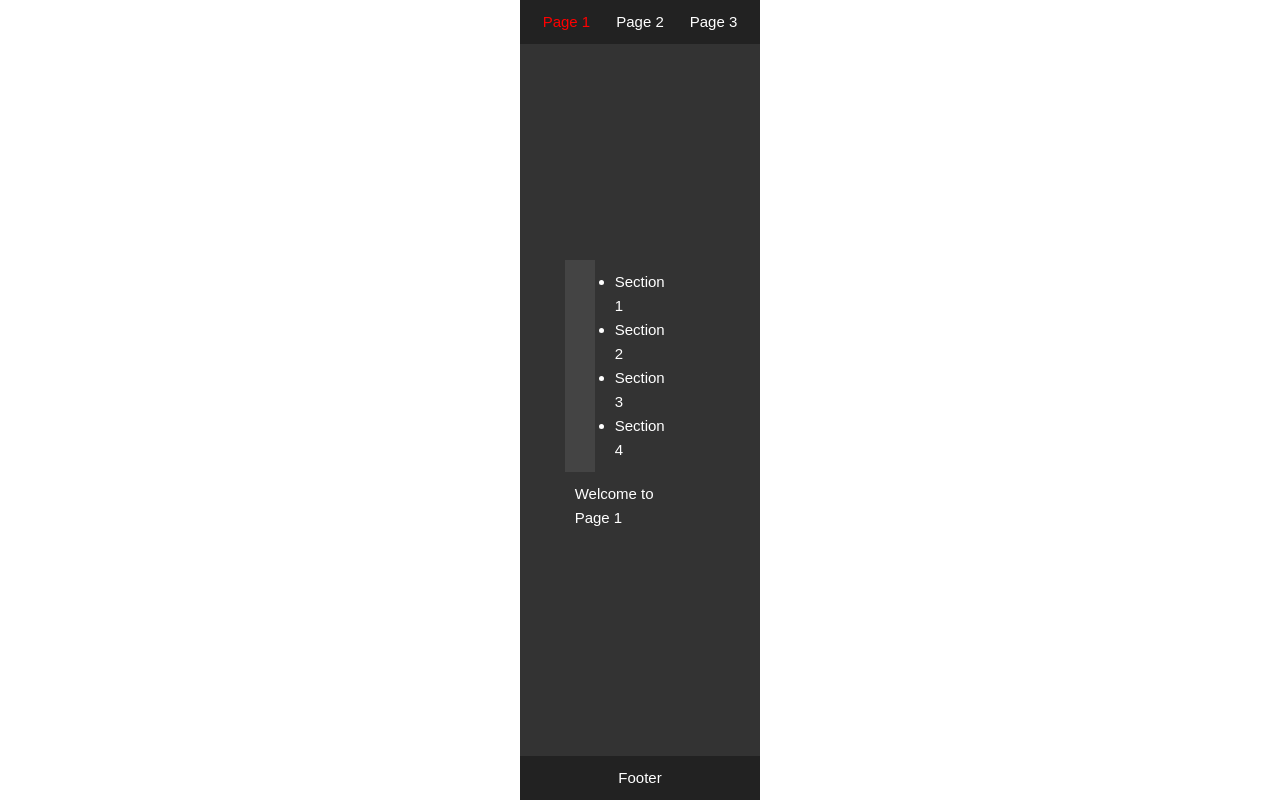
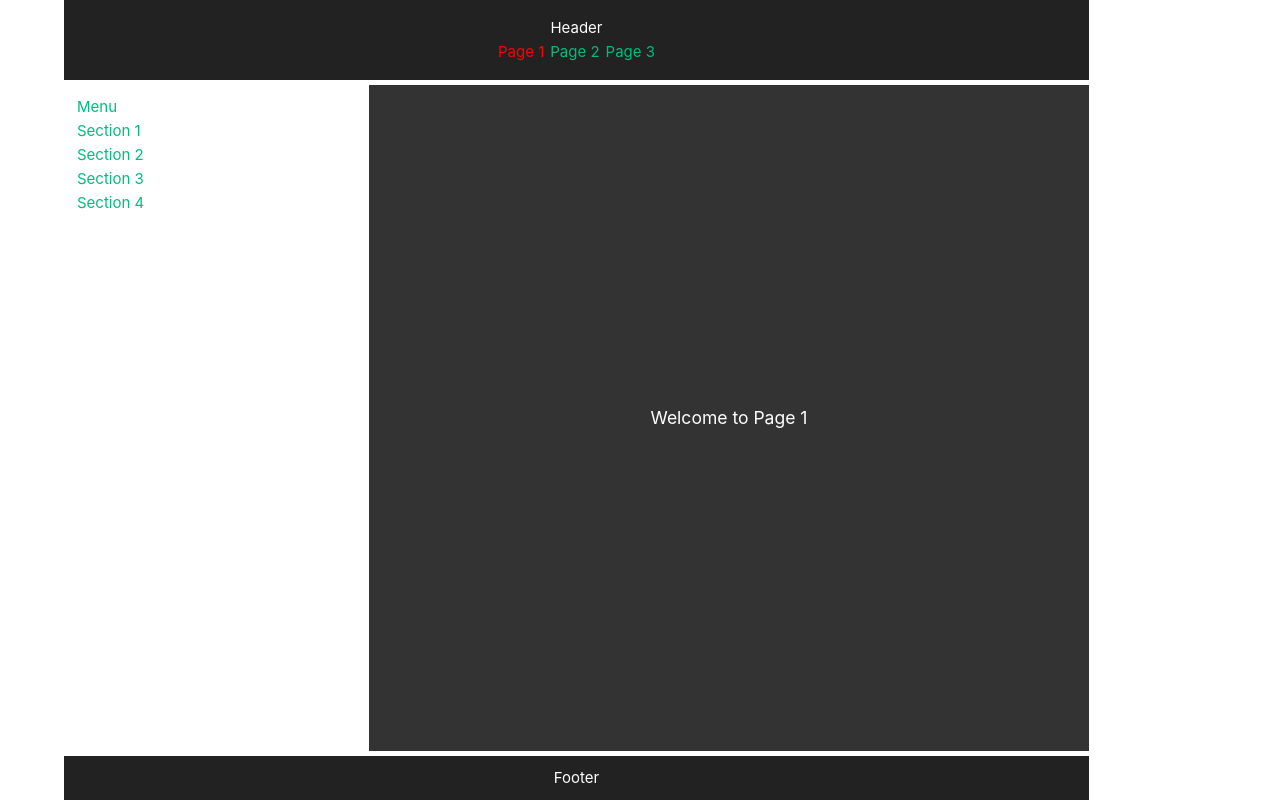
Before and after one commit to Thavrith-99/Ecommerce, a Vue app: page / in a window 1280 px wide. Built offline with nearby package versions, Linux system fonts and the light colour scheme.

Commit message:
Update EX1

```diff
--- a/src/App.vue
+++ b/src/App.vue
@@ -1,58 +1,93 @@
 <template>
-  <div id="app">
-    <header>
+  <div id="app" class="container">
+    <header class="header">
       <nav>
+        <p>Header</p>
         <router-link to="/">Page 1</router-link>
         <router-link to="/page2">Page 2</router-link>
         <router-link to="/page3">Page 3</router-link>
       </nav>
+
     </header>
-    <main>
+    <aside class="menu">
+      <nav>
+        <a href="#section1">Menu</a><br />
+        <a href="#section1">Section 1</a><br />
+        <a href="#section2">Section 2</a><br />
+        <a href="#section3">Section 3</a><br />
+        <a href="#section4">Section 4</a>
+      </nav>
+    </aside>
+    <main class="content">
       <router-view />
     </main>
-    <footer>Footer</footer>
+    <footer class="footer">Footer</footer>
   </div>
 </template>
 
 <style>
-#app {
-  font-family: Arial, sans-serif;
-  display: flex;
-  flex-direction: column;
+/* Grid layout styles */
+.container {
+  display: grid;
+  grid-template-areas:
+    "header header"
+    "menu content"
+    "menu content"
+    "menu content"
+    "menu content"
+    "menu content"
+    "menu content"
+    "footer footer";
+  grid-template-columns: 1fr 3fr;
+  grid-template-rows: 1fr 8fr;
   height: 100vh;
+  width: 100vh;
+  gap: 5px;
 }
 
-header {
-  background: #222;
+.container > header {
+  grid-area: header;
+  background-color: #222;
   color: white;
+  display: flex;
+  text-align: center;
+  align-items: center;
+  justify-content: center;
   padding: 10px;
-  display: flex;
-  justify-content: space-around;
+
 }
 
-nav a {
-  text-decoration: none;
+.container > .menu {
+  grid-area: menu;
+  background-color: rgba(255, 255, 255, 0.8);
+  padding: 10px;
+}
+
+.container > main {
+  grid-area: content;
+  background-color: #333;
   color: white;
-  margin: 0 10px;
+  display: flex;
+  align-items: center;
+  justify-content: center;
+  padding: 10px;
+}
+
+.container > footer {
+  grid-area: footer;
+  background-color: #222;
+  color: white;
+  text-align: center;
+  padding: 10px;
+}
+
+
+
+nav a:hover {
+  text-decoration: underline;
 }
 
 nav a.router-link-exact-active {
   color: red;
 }
-
-main {
-  flex: 1;
-  display: flex;
-  align-items: center;
-  justify-content: center;
-  background: #333;
-  color: white;
-}
-
-footer {
-  background: #222;
-  color: white;
-  text-align: center;
-  padding: 10px;
-}
 </style>
--- a/src/components/Page1.vue
+++ b/src/components/Page1.vue
@@ -1,27 +1,27 @@
 <template>
-    <div>
-      <aside>
-        <ul>
-          <li>Section 1</li>
-          <li>Section 2</li>
-          <li>Section 3</li>
-          <li>Section 4</li>
-        </ul>
-      </aside>
-      <section>Welcome to Page 1</section>
+  <div class="jb">
+
+    <h3 class="kl">Welcome to Page 1</h3>
   </div>
 </template>
 
 <style>
 aside {
-    width: 20%;
+  width: 300px;
   background: #444;
-    color: white;
+  color: rgb(248, 248, 248);
   padding: 10px;
 }
 
-  section {
-    width: 80%;
+.h3 {
+  width: 300px;
   padding: 10px;
 }
+.jb{
+  width: 700px;
+}
+.kl{
+  width: 700px;
+  text-align: center;
+}
 </style>
--- a/src/components/Page2.vue
+++ b/src/components/Page2.vue
@@ -1,27 +1,27 @@
 <template>
-    <div>
-      <aside>
-        <ul>
-          <li>Section 1</li>
-          <li>Section 2</li>
-          <li>Section 3</li>
-          <li>Section 4</li>
-        </ul>
-      </aside>
-      <section>Welcome to Page 2</section>
+  <div class="jb">
+
+    <h3 class="kl">Welcome to Page 2</h3>
   </div>
 </template>
 
 <style>
 aside {
-    width: 20%;
+  width: 300px;
   background: #444;
-    color: white;
+  color: rgb(248, 248, 248);
   padding: 10px;
 }
 
-  section {
-    width: 80%;
+.h3 {
+  width: 300px;
   padding: 10px;
 }
+.jb{
+  width: 700px;
+}
+.kl{
+  width: 700px;
+  text-align: center;
+}
 </style>
--- a/src/components/Page3.vue
+++ b/src/components/Page3.vue
@@ -1,27 +1,27 @@
 <template>
-    <div>
-      <aside>
-        <ul>
-          <li>Section 1</li>
-          <li>Section 2</li>
-          <li>Section 3</li>
-          <li>Section 4</li>
-        </ul>
-      </aside>
-      <section>Welcome to Page 3</section>
+  <div class="jb">
+
+    <h3 class="kl">Welcome to Page 3</h3>
   </div>
 </template>
 
 <style>
 aside {
-    width: 20%;
+  width: 300px;
   background: #444;
-    color: white;
+  color: rgb(248, 248, 248);
   padding: 10px;
 }
 
-  section {
-    width: 80%;
+.h3 {
+  width: 300px;
   padding: 10px;
 }
+.jb{
+  width: 700px;
+}
+.kl{
+  width: 700px;
+  text-align: center;
+}
 </style>
```
Lines whose indentation alone changed are shown as unchanged.
